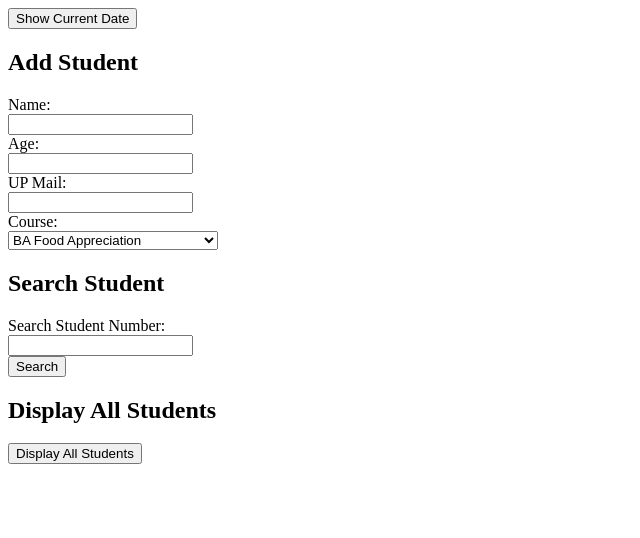
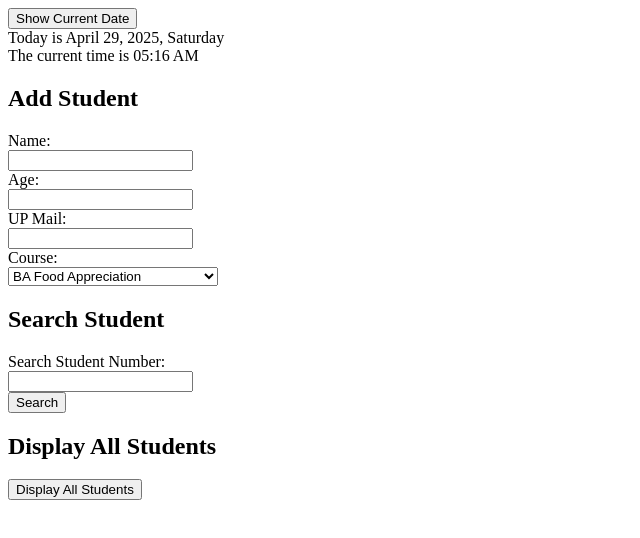
Before and after one commit to mika-29/-cmsc129-lab4c-js--WEBBERS-, a plain HTML site: page index.html in a window 1280 px wide. Both pictures are taken after a click on the button "Show Current Date". Shown: the whole page, without its empty margins (0-640 px from the left). Drawn offline with Linux system fonts and the light colour scheme.

Commit message:
time updated

```diff
--- a/index.html
+++ b/index.html
@@ -6,7 +6,9 @@
     <title>Student Log</title>
 </head>
 <body>
-    <button class="current-date" id="current-date">Show Current Date</button>
+    <button class="current-date" onclick="time_now()">Show Current Date</button>
+    <div id="current-date"></div>
+    <div id="current-time"></div>
     <section class="add-student">
         <h1>Add Student</h1>
         <form>
@@ -30,11 +32,13 @@
         <h1>Search Student</h1>
         <label for="search">Search Student Number:</label><br>
         <input id="search" name="search"><br>
-        <button class="search-button" id="search">Search</button>
+        <button class="search-button">Search</button>
+        <div id="search"></div>
     </section>
     <section classs="display-students">
         <h1>Display All Students</h1>
-        <button class="display-button" id="display">Display All Students</button>
+        <button class="display-button">Display All Students</button>
+        <div id="display"></div>
     </section>
     <script src="script.js"></script>
 </body>
--- a/script.js
+++ b/script.js
@@ -1,5 +1,35 @@
 // add student
-document.getElementById
+function getMonthName(monthNumber) {
+    const monthNames = ['January', 'February', 'March', ' April',
+        'May', 'June', 'July', 'August', 'September', 'October',
+        'November', 'December'];
+    return monthNames[monthNumber];
+}
+
+function getDayOfWeekName(dayOfWeekNumber) {
+    const dayOfWeekNames = ['Sunday', 'Monday', 'Tuesday', 'Wednesday',
+        'Thursday', 'Friday', 'Saturday']
+    return dayOfWeekNames[dayOfWeekNumber];
+}
+
+function time_now() {
+    const dateObj = new Date();
+    const day = dateObj.getDate();
+    const year = dateObj.getFullYear();
+    const dayOfWeek = dateObj.getDay();
+    const dayOfWeekName = getDayOfWeekName(dayOfWeek);
+    const month = dateObj.getMonth() + 1;
+    const monthName = getMonthName(month);
+    const newDate = "Today is " + monthName + " " + day + ", " + year + ", " + dayOfWeekName;
+    document.getElementById('current-date').innerHTML= newDate;
+    let hours = dateObj.getHours() % 12;
+    hours = hours < 10 ? '0' + hours : hours;
+    let minutes = dateObj.getMinutes();
+    minutes = minutes < 10 ? '0' + minutes : minutes;
+    const format = hours >= 12 ? "PM" : "AM";
+    const newTime = "The current time is " + hours + ":" + minutes + " " + format;
+    document.getElementById('current-time').innerHTML=newTime;
+}
 // search student
 
 // display student
```
